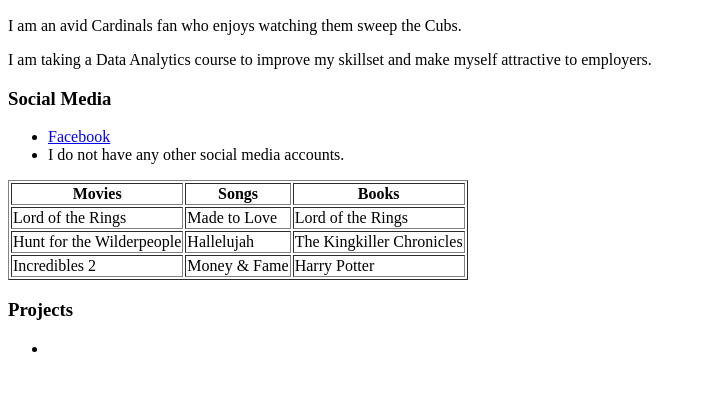
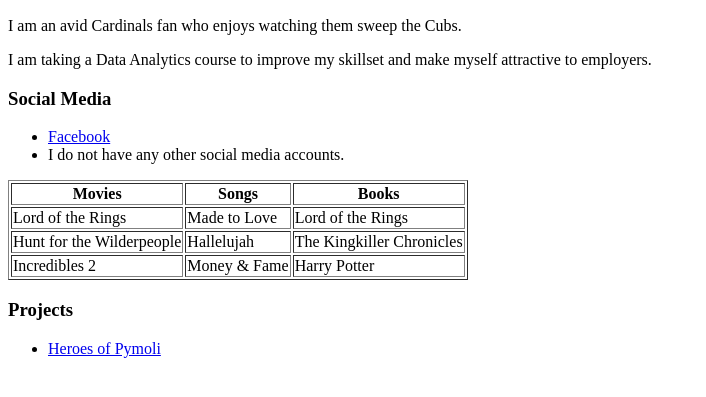
Before and after one commit to swbrummund/swbrummund.github.io, a plain HTML site: page index.html in a window 1280 px wide. Shown: the part 383-780 px from the top of the page, without its empty margins (0-706 px from the left). Drawn offline with Linux system fonts and the light colour scheme.

Commit message:
heroes of pymoli 2

```diff
--- a/index.html
+++ b/index.html
@@ -45,7 +45,7 @@
 
   <h3>Projects</h3>
     <ul>
-      <li><a href = "https://github.com/swbrummund/HW.04_Heroes_of_Pymoli/blob/master/Heroes_Of_Pymoli.ipynb" atl="Heroes of Pymoli"></a></li>
+      <li><a href = "https://github.com/swbrummund/HW.04_Heroes_of_Pymoli/blob/master/Heroes_Of_Pymoli.ipynb">Heroes of Pymoli</a></li>
     </ul>
 </body>
 
```
